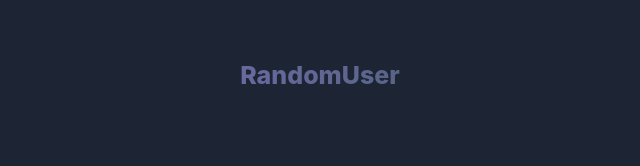
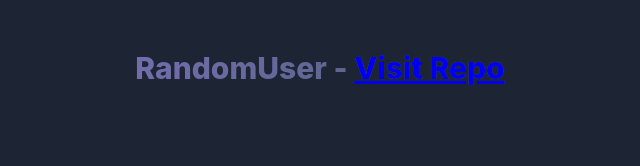
Before and after one commit to omric12/RandomUser, a React (Create React App) app in the folder client/: page / in a window 1280 px wide. Shown: the top 166 px of the page, without its empty margins (336-976 px from the left). Built offline with nearby package versions, Linux system fonts and the light colour scheme; no server answers.

Commit message:
Add link to repo from app

```diff
--- a/client/src/App.js
+++ b/client/src/App.js
@@ -52,15 +52,16 @@ class App extends Component {
       return (
         <div className='App'>
           <Text
-            fontSize='25'
-            py='8'
+            fontSize='30'
+            py='4'
             px='4'
             w='100%'
             bgClip='text'
             bgGradient='linear(to-r,purple.400, green.800)'
             fontWeight='extrabold'>
-            RandomUser
+            RandomUser - <a href='https://github.com/omric12/RandomUser'>Visit Repo </a>
           </Text>
+
 
           <div className='addNew'>
             <h3>Add new user</h3>
```
Also changed, not shown: 7 other files (tests, documents, lock files or other folders).
